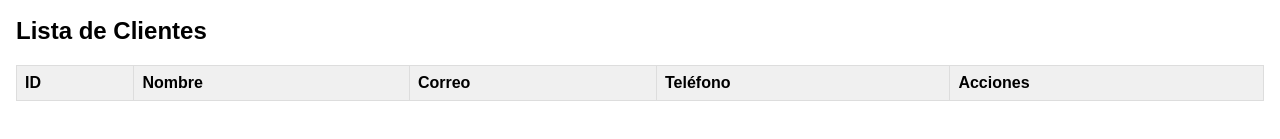
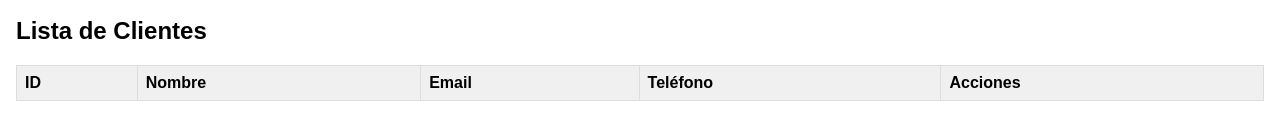
Before and after one commit to Pizarman13/TrabajoInformatica2, a plain HTML site: page index.html in a window 1280 px wide. Shown: the part 215-354 px from the top of the page. Drawn offline with Linux system fonts and the light colour scheme.

Commit message:
Update index.html

```diff
--- a/index.html
+++ b/index.html
@@ -28,10 +28,10 @@
         <table>
             <thead>
             <tr>
-                    <th>ID</th>
-                    <th>Nombre</th>
-                    <th>Correo</th>
-                    <th>Teléfono</th>
+                <th id="header-id" class="clickable-header">ID</th>
+                <th id="header-nombre" class="clickable-header">Nombre</th>
+                <th id="header-email" class="clickable-header">Email</th>
+                <th id="header-telefono" class="clickable-header">Teléfono</th>
                 <th>Acciones</th>
             </tr>
             </thead>
```
Lines whose indentation alone changed are shown as unchanged.
